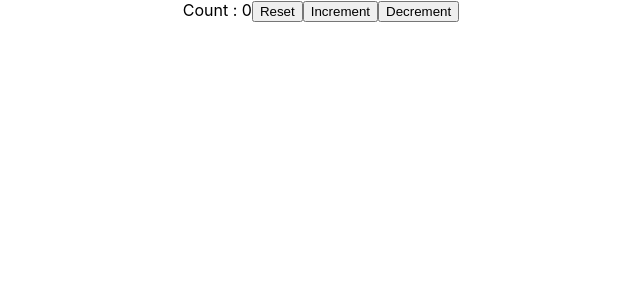
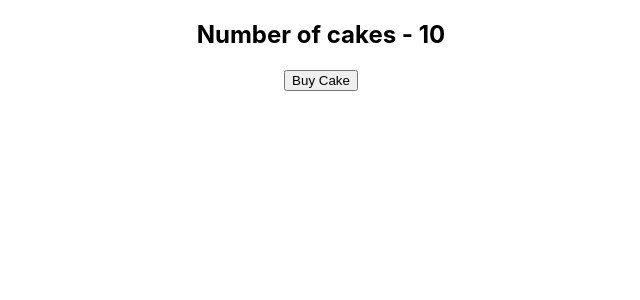
Before and after one commit to yeddu/React-Training, a React (Create React App) app: page / in a window 1280 px wide. Shown: the top 300 px of the page, without its empty margins (319-959 px from the left). Built offline with nearby package versions, Linux system fonts and the light colour scheme.

Commit message:
React redux demo

```diff
--- a/package.json
+++ b/package.json
@@ -9,7 +9,9 @@
     "axios": "^0.21.0",
     "react": "^17.0.1",
     "react-dom": "^17.0.1",
+    "react-redux": "^7.2.2",
     "react-scripts": "4.0.1",
+    "redux": "^4.0.5",
     "web-vitals": "^0.2.4"
   },
   "scripts": {
--- a/src/App.js
+++ b/src/App.js
@@ -10,9 +10,13 @@
 import Greet from './components/Greet'
 import Hookcounter from './components/HookCounter'
 import Hookcounter2 from './components/HookCounter2'
+import CakeContainer from './components/CakeContainer'
+import {Provider} from 'react-redux'
+import store from './redux/store'
 
 function App() {
   return (
+    <Provider store={store}>
     <div className="App">
       {/* <Greet name="Bruce" heroName="Batman">
           <p>This is children props</p>
@@ -28,9 +32,11 @@
       {/* <PostForm/> */}
       {/* <EventBind/> */}
       {/* <Hookcounter/> */}
-      <Hookcounter2/>
+      {/* <Hookcounter2/> */}
+      <CakeContainer/>
       {/* <Form/> */}
     </div>
+    </Provider>
   );
 }
 
--- /dev/null
+++ b/src/components/CakeContainer.js
@@ -0,0 +1,29 @@
+import React from 'react'
+import { connect } from 'react-redux'
+import { buyCake } from '../redux'
+
+function CakeContainer (props) {
+  return (
+    <div>
+      <h2>Number of cakes - {props.numOfCakes} </h2>
+      <button onClick={props.buyCake}>Buy Cake</button>
+    </div>
+  )
+}
+
+const mapStateToProps = state => {
+  return {
+    numOfCakes: state.numOfCakes
+  }
+}
+
+const mapDispatchToProps = dispatch => {
+  return {
+    buyCake: () => dispatch(buyCake())
+  }
+}
+
+export default connect(
+  mapStateToProps,
+  mapDispatchToProps
+)(CakeContainer)
--- /dev/null
+++ b/src/redux/cake/cakeActions.js
@@ -0,0 +1,8 @@
+import { BUY_CAKE } from './cakeTypes'
+
+export const buyCake = (number = 1) => {
+  return {
+    type: BUY_CAKE,
+    payload: number
+  }
+}
--- /dev/null
+++ b/src/redux/cake/cakeReducer.js
@@ -0,0 +1,18 @@
+import { BUY_CAKE } from './cakeTypes'
+
+const initialState = {
+  numOfCakes: 10
+}
+
+const cakeReducer = (state = initialState, action) => {
+  switch (action.type) {
+    case BUY_CAKE: return {
+      ...state,
+      numOfCakes: state.numOfCakes - action.payload
+    }
+
+    default: return state
+  }
+}
+
+export default cakeReducer
--- /dev/null
+++ b/src/redux/cake/cakeTypes.js
@@ -0,0 +1 @@
+export const BUY_CAKE = 'BUY_CAKE'
--- /dev/null
+++ b/src/redux/index.js
@@ -0,0 +1 @@
+export {buyCake} from './cake/cakeActions'
--- /dev/null
+++ b/src/redux/store.js
@@ -0,0 +1,6 @@
+import {createStore } from 'redux'
+import cakeReducer from './cake/cakeReducer'
+
+const store = createStore(cakeReducer)
+
+export default store
```
Also changed, not shown: 1 other file (tests, documents, lock files or other folders).
